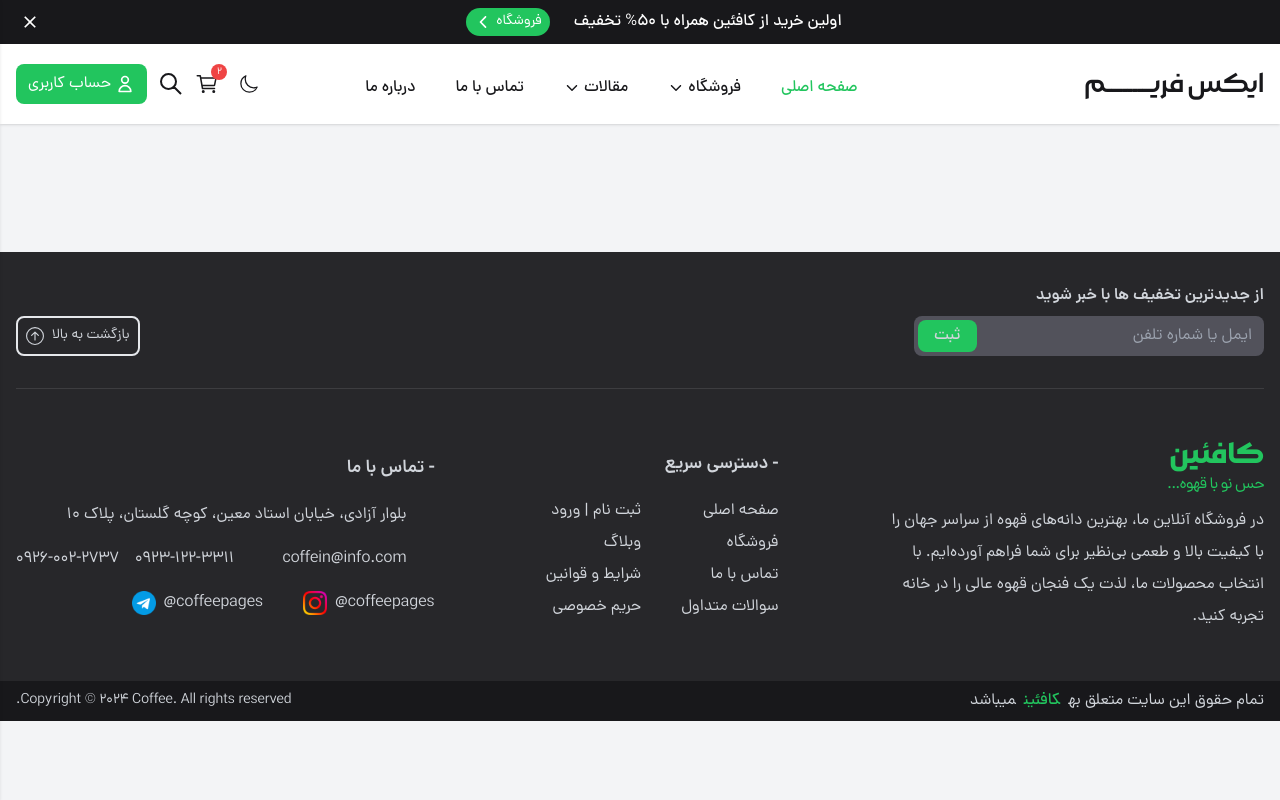
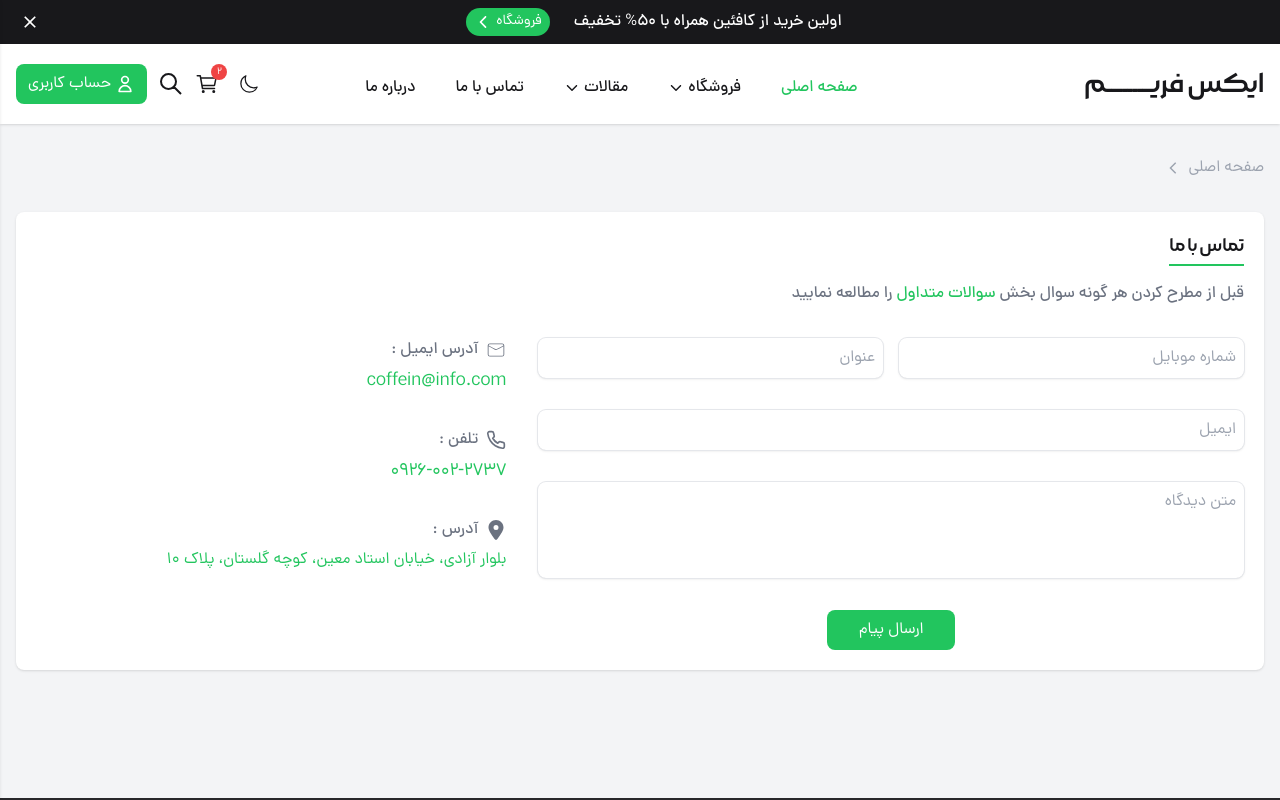
Before and after one commit to emiroow/X-shop-client, a Next.js app: page /contactUs in a window 1280 px wide. Shown: the top 800 px of the page. Built offline with nearby package versions, Linux system fonts and the light colour scheme.

Commit message:
add  contact-us

```diff
--- a/src/app/contactUs/page.tsx
+++ b/src/app/contactUs/page.tsx
@@ -1,5 +1,81 @@
+import Breadcrumbs from "@/components/ui/Breadcrumbs";
+import { CiMail } from "react-icons/ci";
+import { FaLocationDot } from "react-icons/fa6";
+import { LuPhone } from "react-icons/lu";
+
 const ContactUs = () => {
-  return <div></div>;
+  return (
+    <div className="container child:my-8">
+      <Breadcrumbs />
+      <section className="w-full p-5 rounded-lg shadow bg-white dark:bg-zinc-700">
+        <h2 className="font-MorabbaMedium text-xl flex w-fit border-b-2 border-green-500 pb-1">
+          تماس با ما
+        </h2>
+        <p className="text-gray-500 dark:text-gray-200 font-DanaMedium mt-4 mb-8 text-sm lg:text-base">
+          قبل از مطرح کردن هر گونه سوال بخش{" "}
+          <a className="text-green-500" href="index.html">
+            {" "}
+            سوالات متداول
+          </a>{" "}
+          را مطالعه نمایید
+        </p>
+
+        <div className="flex flex-col lg:flex-row items-start gap-x-8">
+          <div className="w-full lg:w-3/4">
+            <form className="w-full grid grid-cols-12 gap-4">
+              <input
+                type="text"
+                placeholder="شماره موبایل"
+                className="tailwind-input col-span-6"
+              />
+              <input
+                type="text"
+                placeholder="عنوان"
+                className="tailwind-input col-span-6"
+              />
+              <input
+                type="text"
+                placeholder="ایمیل"
+                className="tailwind-input col-span-12 "
+              />
+              <textarea
+                className="tailwind-input col-span-12 h-24"
+                placeholder="متن دیدگاه"
+              ></textarea>
+              <button className="mx-auto rounded-lg col-span-12 w-32 p-2 bg-green-500 hover:bg-green-600 text-white transition-all">
+                ارسال پیام
+              </button>
+            </form>
+          </div>
+          <ul className="w-full lg:w-2/4 space-y-4 lg:space-y-8 mt-5 lg:mt-0">
+            <li>
+              <span className="flex items-center gap-x-2 font-DanaMedium dark:text-gray-200 text-gray-500">
+                <CiMail className="text-xl" />
+                آدرس ایمیل :
+              </span>
+              <p className="text-lg  text-green-500 mt-1.5">coffein@info.com</p>
+            </li>
+            <li>
+              <span className="flex items-center gap-x-2 font-DanaMedium dark:text-gray-200 text-gray-500">
+                <LuPhone className="text-xl" />
+                تلفن :
+              </span>
+              <p className="text-lg  text-green-500 mt-1.5">0926-002-2737</p>
+            </li>
+            <li>
+              <span className="flex items-center gap-x-2 font-DanaMedium dark:text-gray-200 text-gray-500">
+                <FaLocationDot className="text-xl" />
+                آدرس :
+              </span>
+              <p className="text-green-500 mt-1.5">
+                بلوار آزادی، خیابان استاد معین، کوچه گلستان، پلاک ۱۰
+              </p>
+            </li>
+          </ul>
+        </div>
+      </section>
+    </div>
+  );
 };
 
 export default ContactUs;
```
